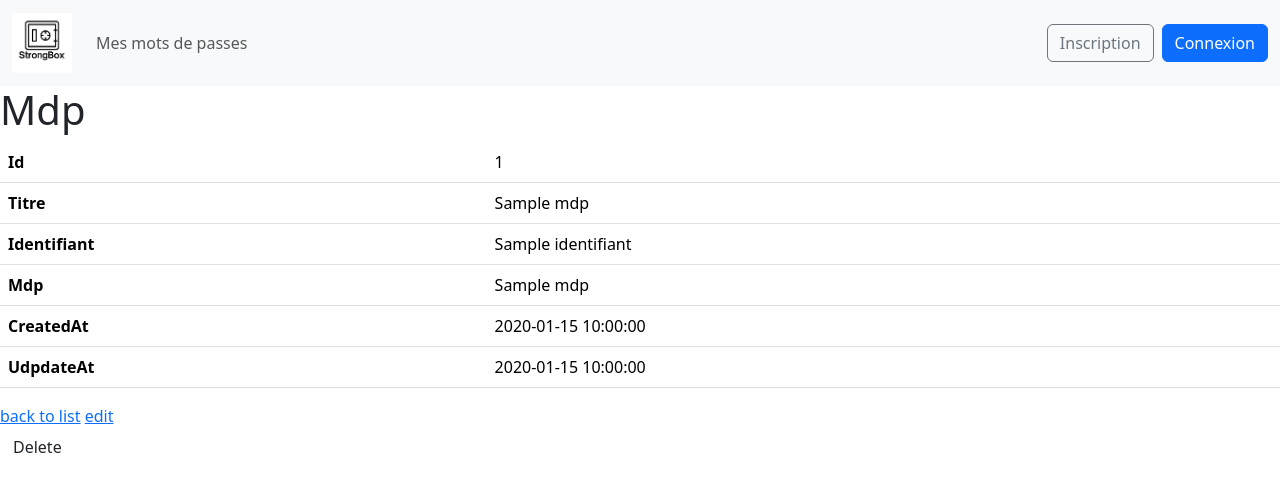
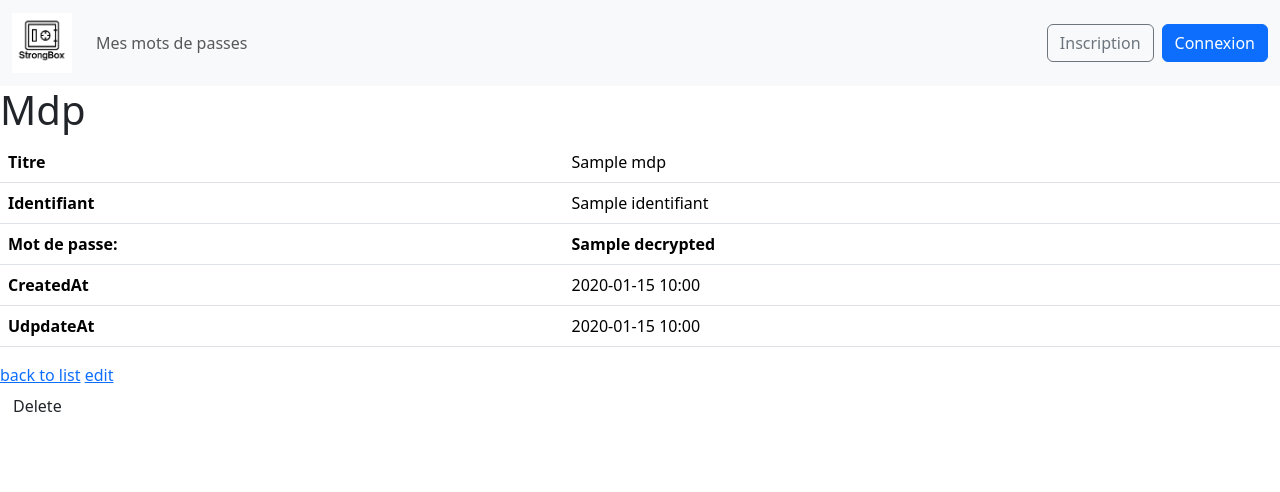
Before and after one commit to Yamcha95/www, a Symfony app: template templates/mdp/show.html.twig in a window 1280 px wide. Shown: the top 492 px of the page. Run offline with Twig, Linux system fonts and the light colour scheme; the template is opened without the code that fills it: most values are stand-ins (such as "Sample title", 1, 10 or a date in 2020); some libraries are stand-ins or nearby versions.

Commit message:
acces show edit delete mdp

```diff
--- a/templates/mdp/index.html.twig
+++ b/templates/mdp/index.html.twig
@@ -8,7 +8,6 @@
     <table class="table">
         <thead>
             <tr>
-                <th>Id</th>
                 <th>Titre</th>
                 <th>Identifiant</th>
                 <th>Mdp</th>
@@ -20,7 +19,6 @@
         <tbody>
         {% for entry in mdps %}
             <tr>
-                <td>{{ entry.entity.id }}</td>
                 <td>{{ entry.entity.Titre }}</td>
                 <td>{{ entry.entity.Identifiant }}</td>
                 <td>{{ entry.decrypted }}</td>
@@ -29,6 +27,10 @@
                 <td>
                     <a href="{{ path('app_mdp_show', {'id': entry.entity.id}) }}">show</a>
                     <a href="{{ path('app_mdp_edit', {'id': entry.entity.id}) }}">edit</a>
+                    <form method="post" action="{{ path('app_mdp_delete', {'id': entry.entity.id}) }}" style="display:inline;" onsubmit="return confirm('Êtes-vous sûr de vouloir supprimer ce mot de passe ?');">
+                        <input type="hidden" name="_token" value="{{ csrf_token('delete' ~ entry.entity.id) }}">
+                        <button class="btn btn-link text-danger p-0 m-0 align-baseline">delete</button>
+                    </form>
                 </td>
             </tr>
         {% else %}
--- a/templates/mdp/show.html.twig
+++ b/templates/mdp/show.html.twig
@@ -8,10 +8,6 @@
     <table class="table">
         <tbody>
             <tr>
-                <th>Id</th>
-                <td>{{ mdp.id }}</td>
-            </tr>
-            <tr>
                 <th>Titre</th>
                 <td>{{ mdp.Titre }}</td>
             </tr>
@@ -20,16 +16,16 @@
                 <td>{{ mdp.Identifiant }}</td>
             </tr>
             <tr>
-                <th>Mdp</th>
-                <td>{{ mdp.Mdp }}</td>
+                <th>Mot de passe:</th>
+                <td><strong>{{ decrypted }}</strong></td>
             </tr>
             <tr>
                 <th>CreatedAt</th>
-                <td>{{ mdp.createdAt ? mdp.createdAt|date('Y-m-d H:i:s') : '' }}</td>
+                <td>{{ mdp.createdAt ? mdp.createdAt|date('Y-m-d H:i')}}</td>
             </tr>
             <tr>
                 <th>UdpdateAt</th>
-                <td>{{ mdp.udpdateAt ? mdp.udpdateAt|date('Y-m-d H:i:s') : '' }}</td>
+                <td>{{ mdp.updatedAt|date('Y-m-d H:i') }}</td>
             </tr>
         </tbody>
     </table>
```
Also changed, not shown: src/Security/Voter/MdpVoter.php (added, +37 -0 lines).
